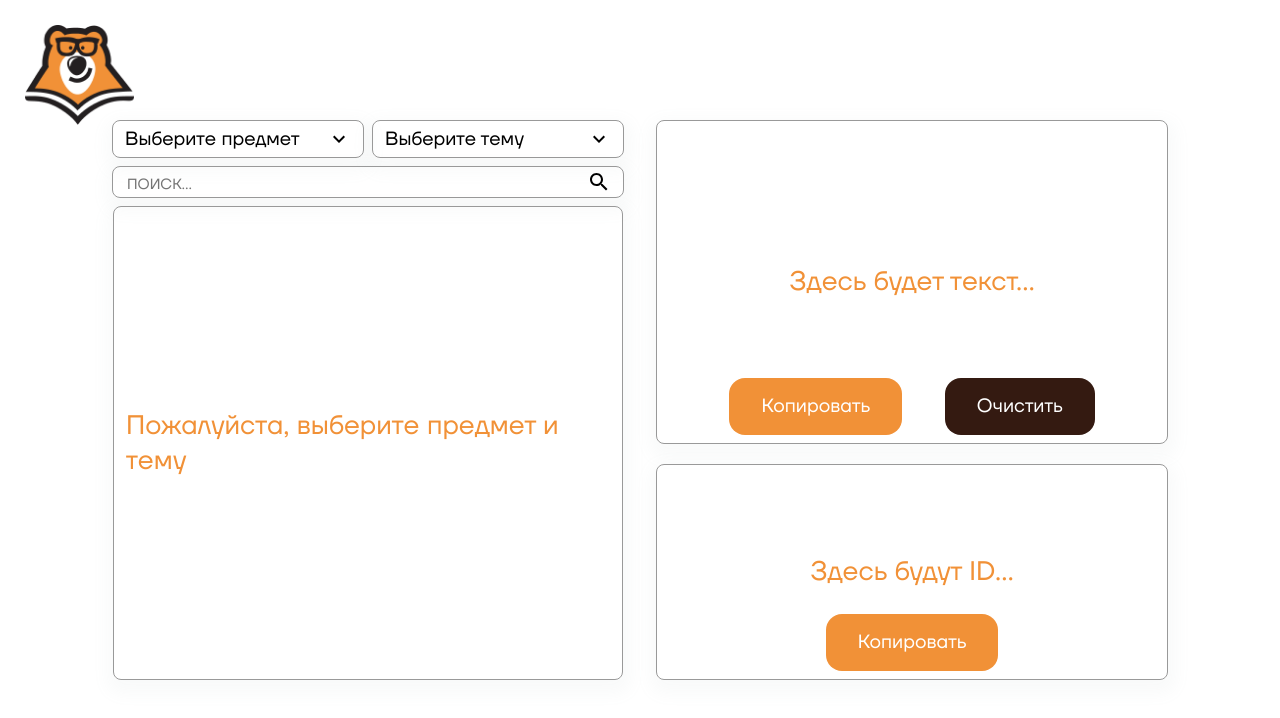
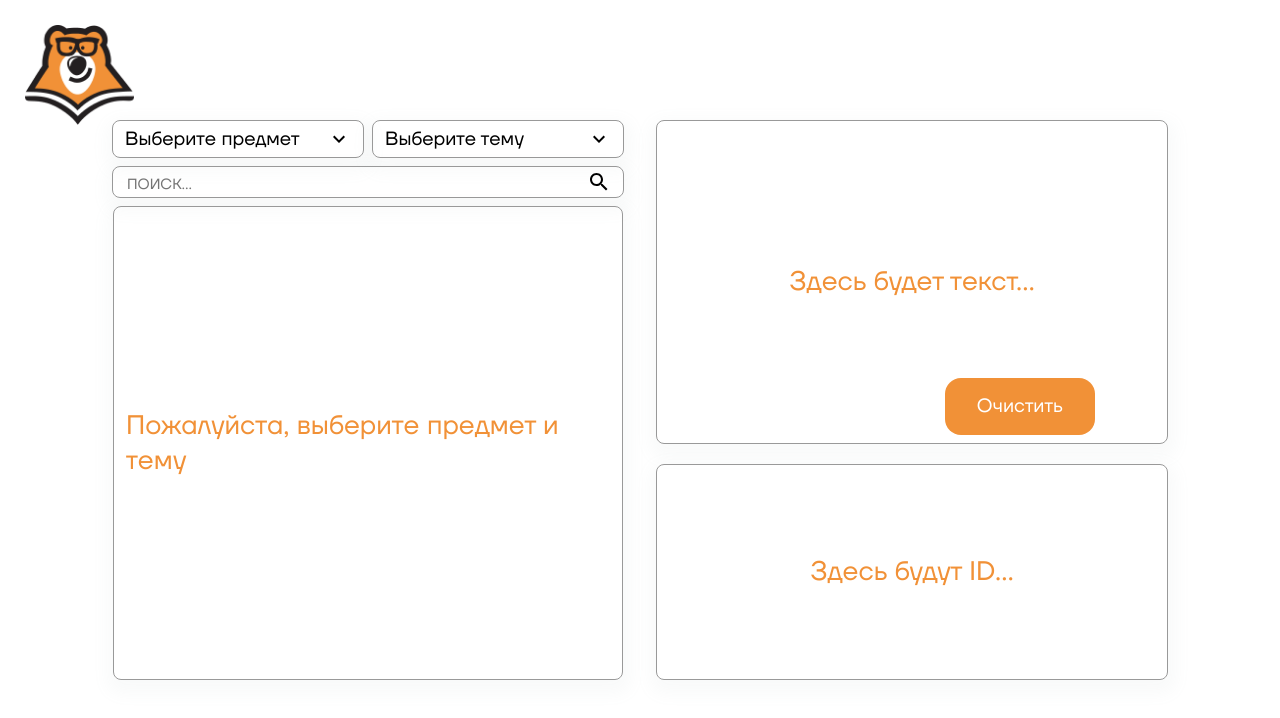
Before and after one commit to Iessenti/umschool-excel, a React (Create React App) app: page / in a window 1280 px wide. Shown: the top 718 px of the page. Built offline with nearby package versions, Linux system fonts and the light colour scheme; a web font is replaced by a local one.

Commit message:
Update App.css

```diff
--- a/src/styles/App.css
+++ b/src/styles/App.css
@@ -265,20 +265,13 @@
     color: white;
     border-radius: 16px;
     transition: all .4s ease-in-out;
+    margin-top: 8px;
 }
 
-.copy {
+.clear {
     background-color: #F19137;
 }
 
-.copy:hover {
+.clear:hover {
     background-color: #f8902e;
 }
-
-.clear {
-    background-color: #341A11;
-}
-
-.clear:hover {
-    background-color: #291711;
-}
```
